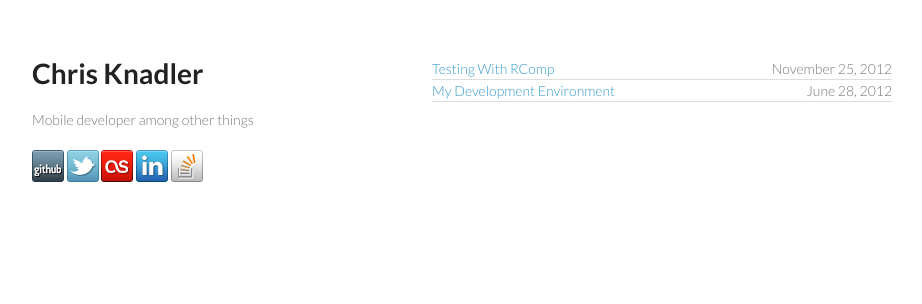
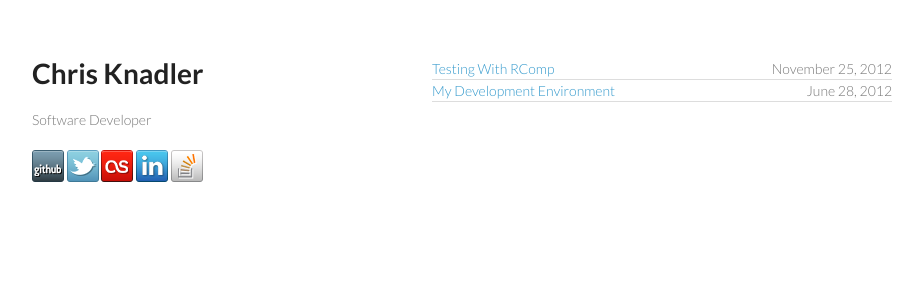
Before and after one commit to cknadler/cknadler.github.io, a Jekyll site: the page built from index.html, in a window 1280 px wide. Shown: the top 304 px of the page, without its empty margins (178-1100 px from the left). Built offline with Jekyll 4.4.1, drawn with Linux system fonts in a browser that asks for light colours; Markdown is read by kramdown in place of the engine named in the settings.

Commit message:
Update default content

```diff
--- a/_layouts/default.html
+++ b/_layouts/default.html
@@ -16,7 +16,7 @@
     <div class="wrapper">
       <header>
         <h1>Chris Knadler</h1>
-        <p>Mobile developer among other things</p>
+        <p>Software Developer</p>
         <a href="https://github.com/cknadler" target="_blank">
           <img src="/images/social/github.png" alt="github" title="@cknadler on Github" />
         </a>
```
